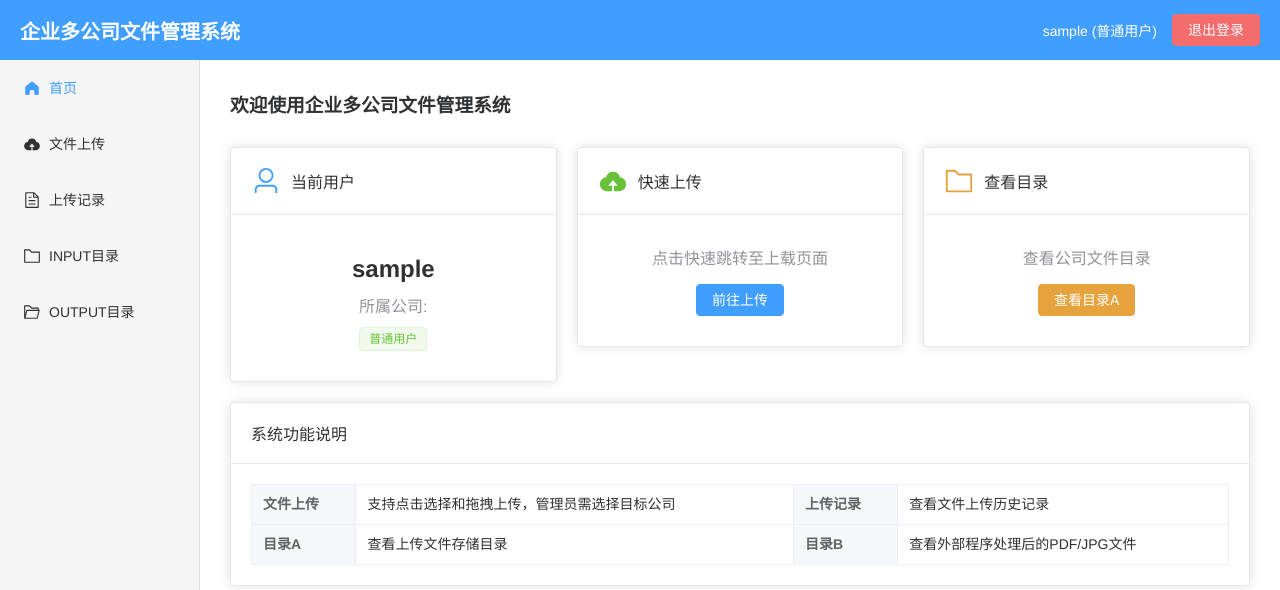
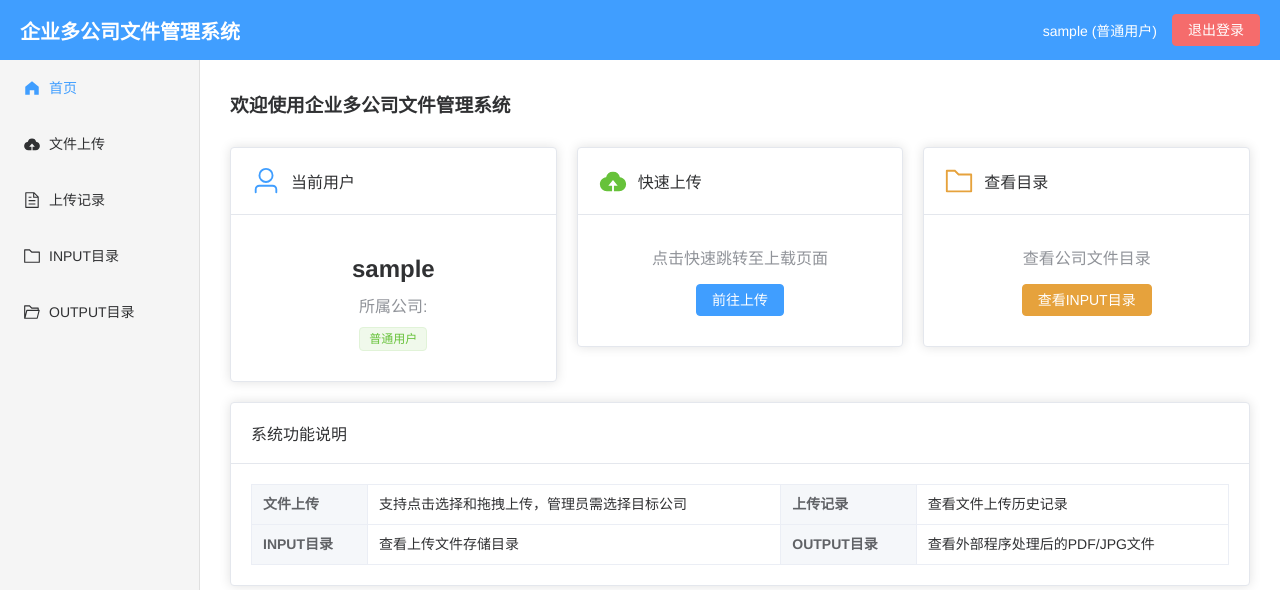
Before and after one commit to cuixianbai/file-manage-system, a Vue app in the folder frontend/: page /dashboard in a window 1280 px wide. Shown: the top 590 px of the page. Built offline with nearby package versions, Linux system fonts and the light colour scheme; sample sign-in values are in the browser's storage.

Commit message:
修改首页目录名称显示

```diff
--- a/frontend/src/views/Dashboard.vue
+++ b/frontend/src/views/Dashboard.vue
@@ -49,7 +49,7 @@
           <div class="stat-content">
             <p class="stat-desc">查看公司文件目录</p>
             <el-button type="warning" @click="$router.push('/dirA')">
-              查看目录A
+              查看INPUT目录
             </el-button>
           </div>
         </el-card>
@@ -67,10 +67,10 @@
         <el-descriptions-item label="上传记录">
           查看文件上传历史记录
         </el-descriptions-item>
-        <el-descriptions-item label="目录A">
+        <el-descriptions-item label="INPUT目录">
           查看上传文件存储目录
         </el-descriptions-item>
-        <el-descriptions-item label="目录B">
+        <el-descriptions-item label="OUTPUT目录">
           查看外部程序处理后的PDF/JPG文件
         </el-descriptions-item>
         <el-descriptions-item v-if="authStore.isAdmin" label="用户管理">
```
